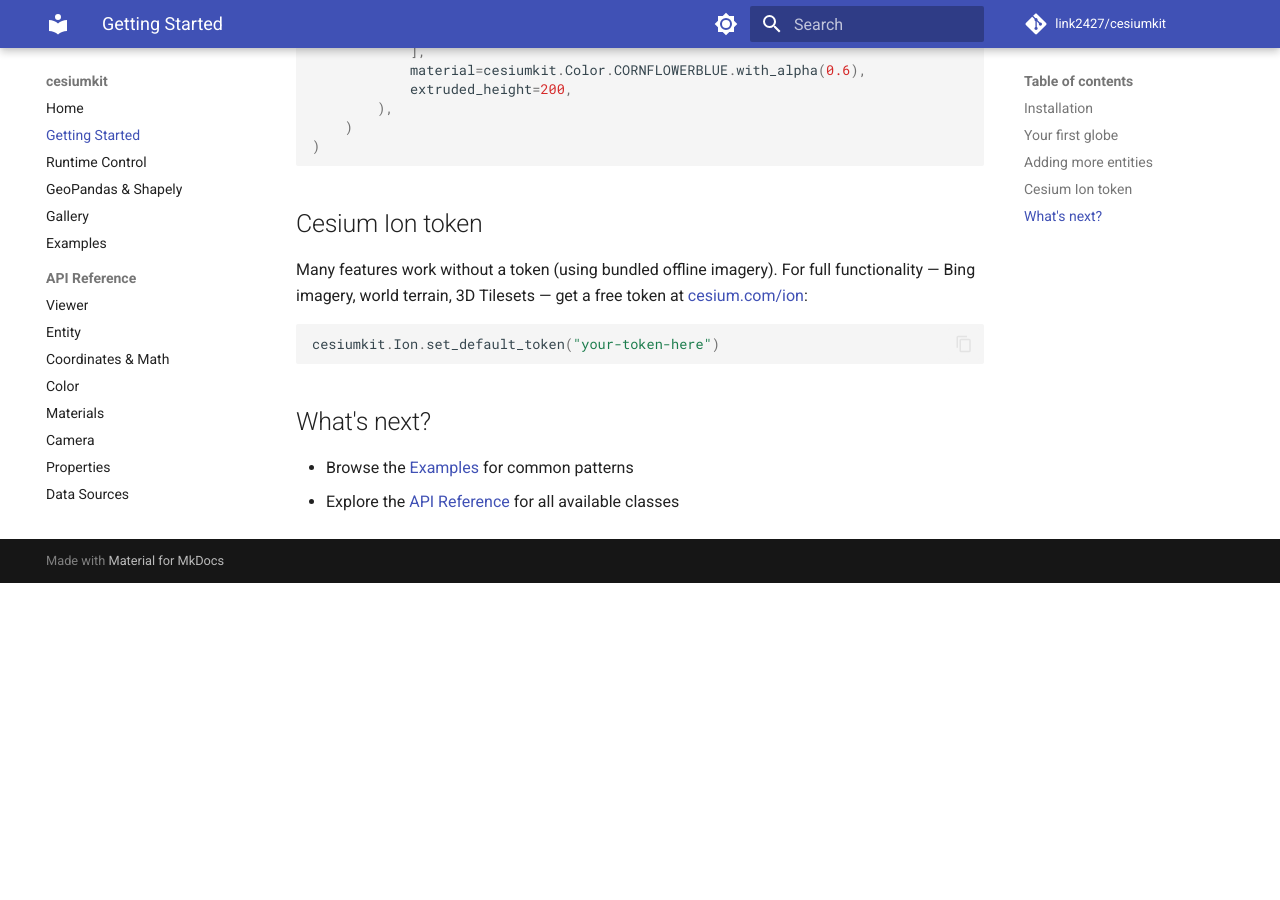
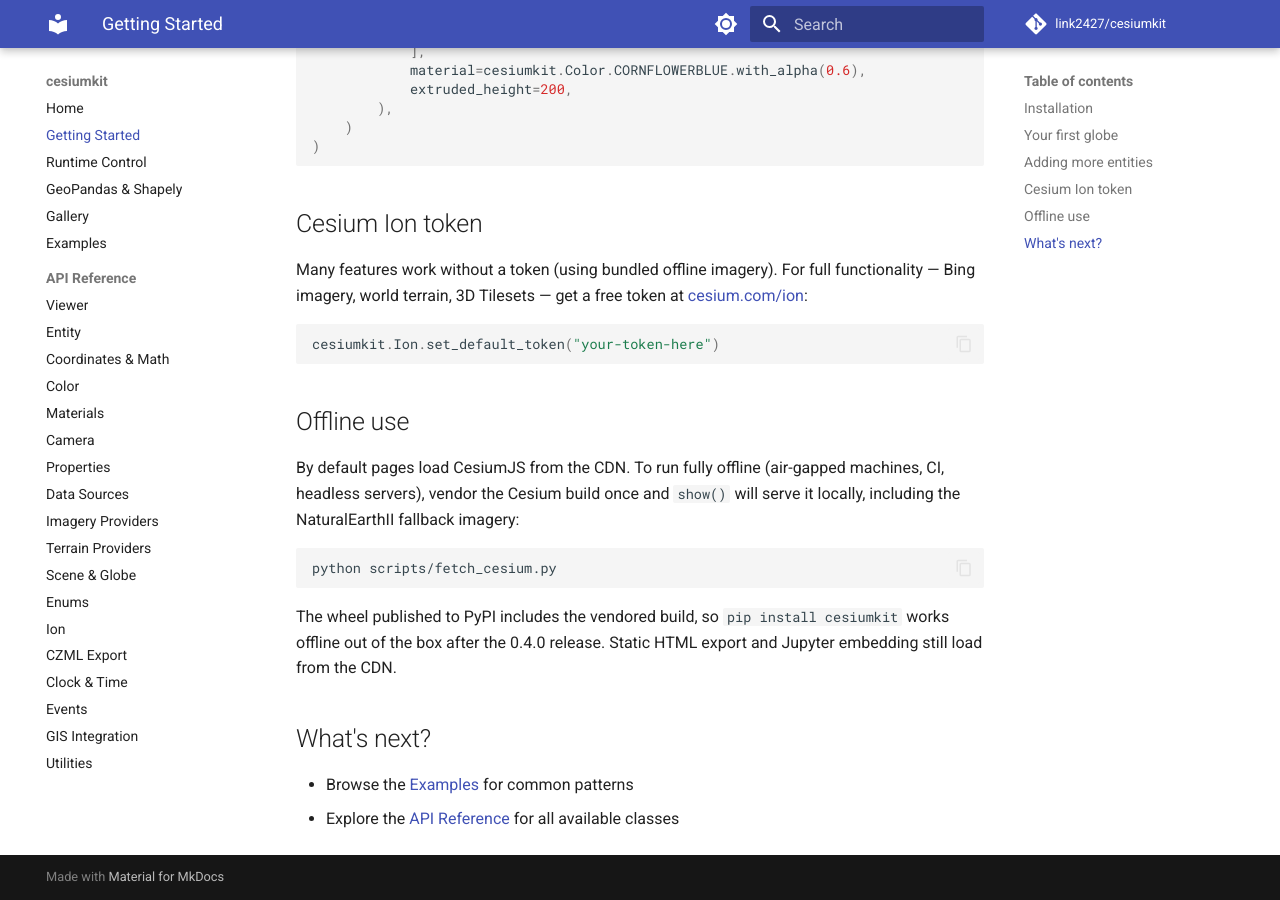
Before and after one commit to link2427/cesiumkit, an MkDocs documentation site: the page built from docs/getting-started.md, in a window 1280 px wide and 900 px high, scrolled down 932 px. Built offline with MkDocs 1.6.1 and Material for MkDocs 9.7.7, drawn with Linux system fonts in a browser that asks for light colours; comment, search, counter and statistics services are not loaded; before the commit the page ends 1515 px from its top, so only the background shows below that.

Commit message:
Fix stale docs claims before the 0.4.0 release
- Imagery provider lists claimed a Mapbox provider that does not exist;
  corrected to the actual set (SingleTile included, count stays 8).
- Terrain provider lists now include the Cesium terrain server provider
  and encoded WMS/WMTS heightmaps; dropped the wrong '3 providers' count.
- Removed 'shadows' from the Scene/Globe configuration claims (shadow
  modes exist per-entity, not on SceneConfig).
- docs/index.md example count 10 -> 11; scene.md Cesium version 1.119 ->
  1.144; dropped the stale 'v0.2.0' wording in getting-started-gis.
- getting-started.md documents offline use (fetch_cesium.py / vendored
  wheel).

````diff
--- a/docs/getting-started.md
+++ b/docs/getting-started.md
@@ -54,6 +54,20 @@
 cesiumkit.Ion.set_default_token("your-token-here")
 ```
 
+## Offline use
+
+By default pages load CesiumJS from the CDN. To run fully offline (air-gapped
+machines, CI, headless servers), vendor the Cesium build once and `show()`
+will serve it locally, including the NaturalEarthII fallback imagery:
+
+```bash
+python scripts/fetch_cesium.py
+```
+
+The wheel published to PyPI includes the vendored build, so `pip install
+cesiumkit` works offline out of the box after the 0.4.0 release. Static HTML
+export and Jupyter embedding still load from the CDN.
+
 ## What's next?
 
 - Browse the [Examples](examples.md) for common patterns
````
Also changed, not shown: README.md (+4 -4 lines), docs/api/scene.md (+1 -1 lines), docs/getting-started-gis.md (+1 -1 lines), docs/index.md (+4 -4 lines).
